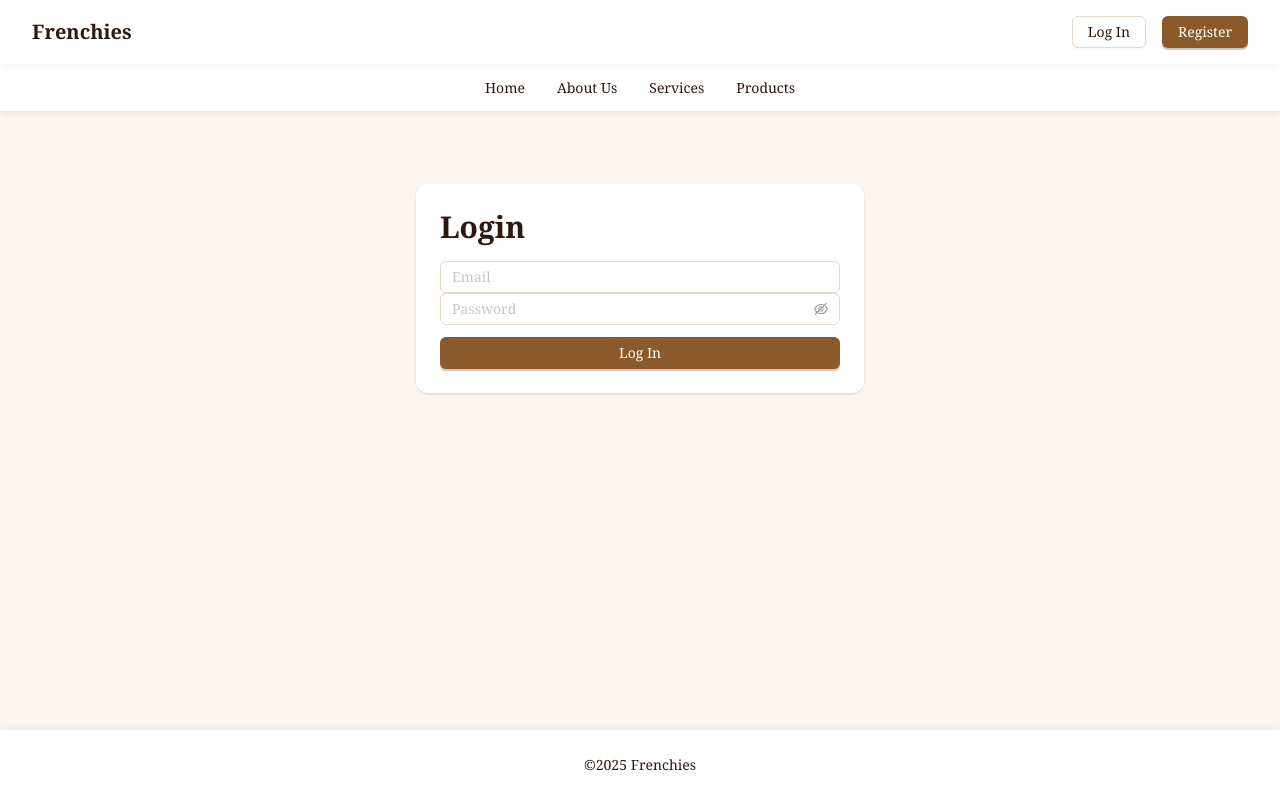
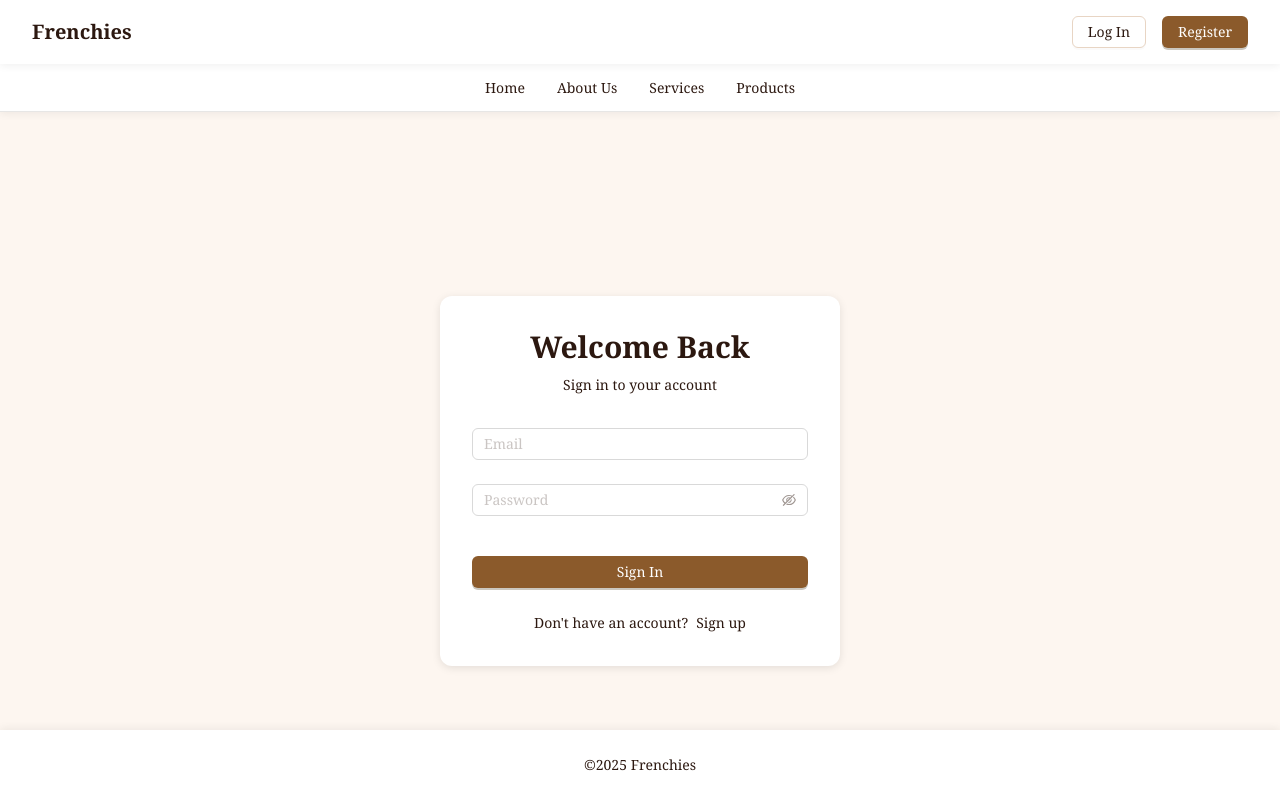
Before and after one commit to foreboding-sky/frenchies, a Next.js app in the folder frenchies/: page /login in a window 1280 px wide. Built offline with nearby package versions, Linux system fonts and the light colour scheme; no server answers; what @ant-design/nextjs-registry would draw is missing.

Commit message:
Even more style fixes

```diff
--- a/frenchies/src/app/about/about.module.css
+++ b/frenchies/src/app/about/about.module.css
@@ -1,5 +1,4 @@
 .aboutWrapper {
-    min-height: 100vh;
     background-color: var(--bg-color);
     display: flex;
     flex-direction: column;
--- a/frenchies/src/app/layout.client.tsx
+++ b/frenchies/src/app/layout.client.tsx
@@ -65,7 +65,7 @@ export default function ClientLayoutWrapper({ children }: { children: React.Reac
     return (
         <AntdConfigProvider>
             <AntdApp>
-                <Layout style={{ minHeight: '100vh' }}>
+                <Layout style={{ display: 'flex', flexDirection: 'column', minHeight: '100vh' }}>
                     <Header style={{
                         position: 'sticky',
                         top: 0,
@@ -146,7 +146,8 @@ export default function ClientLayoutWrapper({ children }: { children: React.Reac
                         padding: '2rem',
                         maxWidth: '1200px',
                         margin: '0 auto',
-                        width: '100%'
+                        width: '100%',
+                        flex: 1
                     }}>
                         {children}
                     </Content>
--- /dev/null
+++ b/frenchies/src/app/login/auth.module.css
@@ -0,0 +1,96 @@
+.authPage {
+    background-color: var(--background-color);
+    padding: 2rem 1rem;
+}
+
+.contentSection {
+    width: 100%;
+    max-width: 400px;
+    margin: 15vh auto 0;
+    background: white;
+    border-radius: 12px;
+    box-shadow: 0 2px 8px rgba(0, 0, 0, 0.1);
+    padding: 2rem;
+}
+
+.header {
+    text-align: center;
+    margin-bottom: 2rem;
+}
+
+.title {
+    margin-bottom: 0.5rem !important;
+    color: var(--text-color) !important;
+}
+
+.subtitle {
+    color: var(--text-color-secondary);
+}
+
+.form {
+    width: 100%;
+}
+
+.formItem {
+    margin-bottom: 1.5rem;
+}
+
+.formItem :global(.ant-form-item-label) {
+    padding-bottom: 0.5rem;
+}
+
+.formItem :global(.ant-form-item-label > label) {
+    color: var(--text-color);
+    font-weight: 500;
+}
+
+.formItem :global(.ant-form-item-control-input) {
+    min-height: 40px;
+}
+
+.formItem :global(.ant-input),
+.formItem :global(.ant-input-password) {
+    border-radius: 6px !important;
+    width: 100%;
+    border-color: #d9d9d9 !important;
+}
+
+.formItem :global(.ant-input:hover),
+.formItem :global(.ant-input-password:hover) {
+    border-color: var(--primary-color) !important;
+}
+
+.formItem :global(.ant-input:focus),
+.formItem :global(.ant-input-password:focus) {
+    border-color: var(--primary-color) !important;
+    box-shadow: 0 0 0 2px rgba(var(--primary-rgb), 0.1) !important;
+}
+
+.submitButton {
+    width: 100%;
+    height: 40px;
+    font-size: 1rem;
+    margin-top: 1rem;
+}
+
+.switchLink {
+    text-align: center;
+    margin-top: 1rem;
+    color: var(--text-color-secondary);
+}
+
+.switchLink a {
+    color: var(--primary-color);
+    margin-left: 0.5rem;
+}
+
+.switchLink a:hover {
+    text-decoration: underline;
+}
+
+@media (max-width: 768px) {
+    .contentSection {
+        padding: 1.5rem;
+        margin-top: 10vh;
+    }
+}
--- a/frenchies/src/app/login/page.tsx
+++ b/frenchies/src/app/login/page.tsx
@@ -1,50 +1,84 @@
 'use client';
 
-import { App, Input, Button, Typography } from 'antd';
+import { App, Input, Button, Typography, Form } from 'antd';
 import { auth } from '@/lib/firebase';
 import { signInWithEmailAndPassword } from 'firebase/auth';
 import { useRouter } from 'next/navigation';
 import { useState } from 'react';
+import Link from 'next/link';
+import styles from './auth.module.css';
 
-const { Title } = Typography;
+const { Title, Text } = Typography;
 
 export default function LoginPage() {
-    const [email, setEmail] = useState('');
-    const [password, setPassword] = useState('');
+    const [loading, setLoading] = useState(false);
     const router = useRouter();
     const { message } = App.useApp();
+    const [form] = Form.useForm();
 
-    const handleLogin = async () => {
+    const handleLogin = async (values: { email: string; password: string }) => {
+        setLoading(true);
         try {
-            await signInWithEmailAndPassword(auth, email, password);
-            message.success('Login successfully!');
-
-            setTimeout(() => {
-                router.push('/');
-            }, 1000);
+            await signInWithEmailAndPassword(auth, values.email, values.password);
+            message.success('Login successful!');
+            router.push('/');
         } catch (error: any) {
             message.error(error.message);
+        } finally {
+            setLoading(false);
         }
     };
 
     return (
-        <div className="max-w-md mx-auto mt-10 p-6 bg-white rounded-xl shadow">
-            <Title level={2}>Login</Title>
-            <Input
-                placeholder="Email"
-                value={email}
-                onChange={(e) => setEmail(e.target.value)}
-                className="mb-3"
-            />
-            <Input.Password
-                placeholder="Password"
-                value={password}
-                onChange={(e) => setPassword(e.target.value)}
-                className="mb-3"
-            />
-            <Button type="primary" onClick={handleLogin} block>
-                Log In
-            </Button>
+        <div className={styles.authPage}>
+            <div className={styles.contentSection}>
+                <div className={styles.header}>
+                    <Title level={2} className={styles.title}>Welcome Back</Title>
+                    <Text className={styles.subtitle}>Sign in to your account</Text>
+                </div>
+
+                <Form
+                    form={form}
+                    layout="vertical"
+                    onFinish={handleLogin}
+                    className={styles.form}
+                >
+                    <Form.Item
+                        name="email"
+                        rules={[
+                            { required: true, message: 'Please enter your email' },
+                            { type: 'email', message: 'Please enter a valid email' }
+                        ]}
+                        className={styles.formItem}
+                    >
+                        <Input placeholder="Email" />
+                    </Form.Item>
+
+                    <Form.Item
+                        name="password"
+                        rules={[{ required: true, message: 'Please enter your password' }]}
+                        className={styles.formItem}
+                    >
+                        <Input.Password placeholder="Password" />
+                    </Form.Item>
+
+                    <Form.Item>
+                        <Button
+                            type="primary"
+                            htmlType="submit"
+                            loading={loading}
+                            className={styles.submitButton}
+                        >
+                            Sign In
+                        </Button>
+                    </Form.Item>
+                </Form>
+
+                <div className={styles.switchLink}>
+                    Don't have an account?
+                    <Link href="/register">Sign up</Link>
+                </div>
+            </div>
         </div>
     );
 }
--- a/frenchies/src/app/products/products.module.css
+++ b/frenchies/src/app/products/products.module.css
@@ -1,5 +1,4 @@
 .productsPage {
-    min-height: 100vh;
     background-color: var(--background-color);
     color: var(--text-color);
 }
--- a/frenchies/src/app/profile/profile.module.css
+++ b/frenchies/src/app/profile/profile.module.css
@@ -1,5 +1,4 @@
 .profilePage {
-    min-height: 100vh;
     background-color: var(--background-color);
     color: var(--text-color);
     padding: 2rem;
--- a/frenchies/src/app/register/page.tsx
+++ b/frenchies/src/app/register/page.tsx
@@ -5,23 +5,24 @@ import { createUserWithEmailAndPassword } from 'firebase/auth';
 import { doc, setDoc, serverTimestamp } from 'firebase/firestore';
 import { useState } from 'react';
 import { useRouter } from 'next/navigation';
-import { App, Input, Button, Typography } from 'antd';
+import { App, Input, Button, Typography, Form } from 'antd';
+import Link from 'next/link';
+import styles from '../login/auth.module.css';
 
-const { Title } = Typography;
+const { Title, Text } = Typography;
 
 export default function RegisterPage() {
-    const [email, setEmail] = useState('');
-    const [password, setPassword] = useState('');
+    const [loading, setLoading] = useState(false);
     const router = useRouter();
     const { message } = App.useApp();
+    const [form] = Form.useForm();
 
-    const handleRegister = async () => {
+    const handleRegister = async (values: { email: string; password: string }) => {
+        setLoading(true);
         try {
-            const userCredential = await createUserWithEmailAndPassword(auth, email, password);
+            const userCredential = await createUserWithEmailAndPassword(auth, values.email, values.password);
             const user = userCredential.user;
             const cartRef = doc(db, "carts", user.uid);
-
-            message.success('Registered successfully!');
 
             await setDoc(doc(db, 'users', user.uid), {
                 email: user.email,
@@ -31,38 +32,75 @@ export default function RegisterPage() {
                 phone: '',
                 isAdmin: false
             });
+
             await setDoc(cartRef, {
                 userId: user.uid,
                 createdAt: new Date(),
                 updatedAt: new Date(),
             });
 
-            setTimeout(() => {
-                router.push('/');
-            }, 1000);
+            message.success('Registration successful!');
+            router.push('/');
         } catch (error: any) {
             message.error(error.message);
+        } finally {
+            setLoading(false);
         }
     };
 
     return (
-        <div className="max-w-md mx-auto mt-10 p-6 bg-white rounded-xl shadow">
-            <Title level={2}>Register</Title>
-            <Input
-                placeholder="Email"
-                value={email}
-                onChange={(e) => setEmail(e.target.value)}
-                className="mb-3"
-            />
-            <Input.Password
-                placeholder="Password"
-                value={password}
-                onChange={(e) => setPassword(e.target.value)}
-                className="mb-3"
-            />
-            <Button type="primary" onClick={handleRegister} block>
-                Register
-            </Button>
+        <div className={styles.authPage}>
+            <div className={styles.contentSection}>
+                <div className={styles.header}>
+                    <Title level={2} className={styles.title}>Create Account</Title>
+                    <Text className={styles.subtitle}>Sign up to get started</Text>
+                </div>
+
+                <Form
+                    form={form}
+                    layout="vertical"
+                    onFinish={handleRegister}
+                    className={styles.form}
+                >
+                    <Form.Item
+                        name="email"
+                        rules={[
+                            { required: true, message: 'Please enter your email' },
+                            { type: 'email', message: 'Please enter a valid email' }
+                        ]}
+                        className={styles.formItem}
+                    >
+                        <Input placeholder="Email" />
+                    </Form.Item>
+
+                    <Form.Item
+                        name="password"
+                        rules={[
+                            { required: true, message: 'Please enter your password' },
+                            { min: 6, message: 'Password must be at least 6 characters' }
+                        ]}
+                        className={styles.formItem}
+                    >
+                        <Input.Password placeholder="Password" />
+                    </Form.Item>
+
+                    <Form.Item>
+                        <Button
+                            type="primary"
+                            htmlType="submit"
+                            loading={loading}
+                            className={styles.submitButton}
+                        >
+                            Sign Up
+                        </Button>
+                    </Form.Item>
+                </Form>
+
+                <div className={styles.switchLink}>
+                    Already have an account?
+                    <Link href="/login">Sign in</Link>
+                </div>
+            </div>
         </div>
     );
 }
--- a/frenchies/src/app/services/services.module.css
+++ b/frenchies/src/app/services/services.module.css
@@ -1,5 +1,4 @@
 .servicesPage {
-    min-height: 100vh;
     background-color: var(--background-color);
     color: var(--text-color);
 }
```
